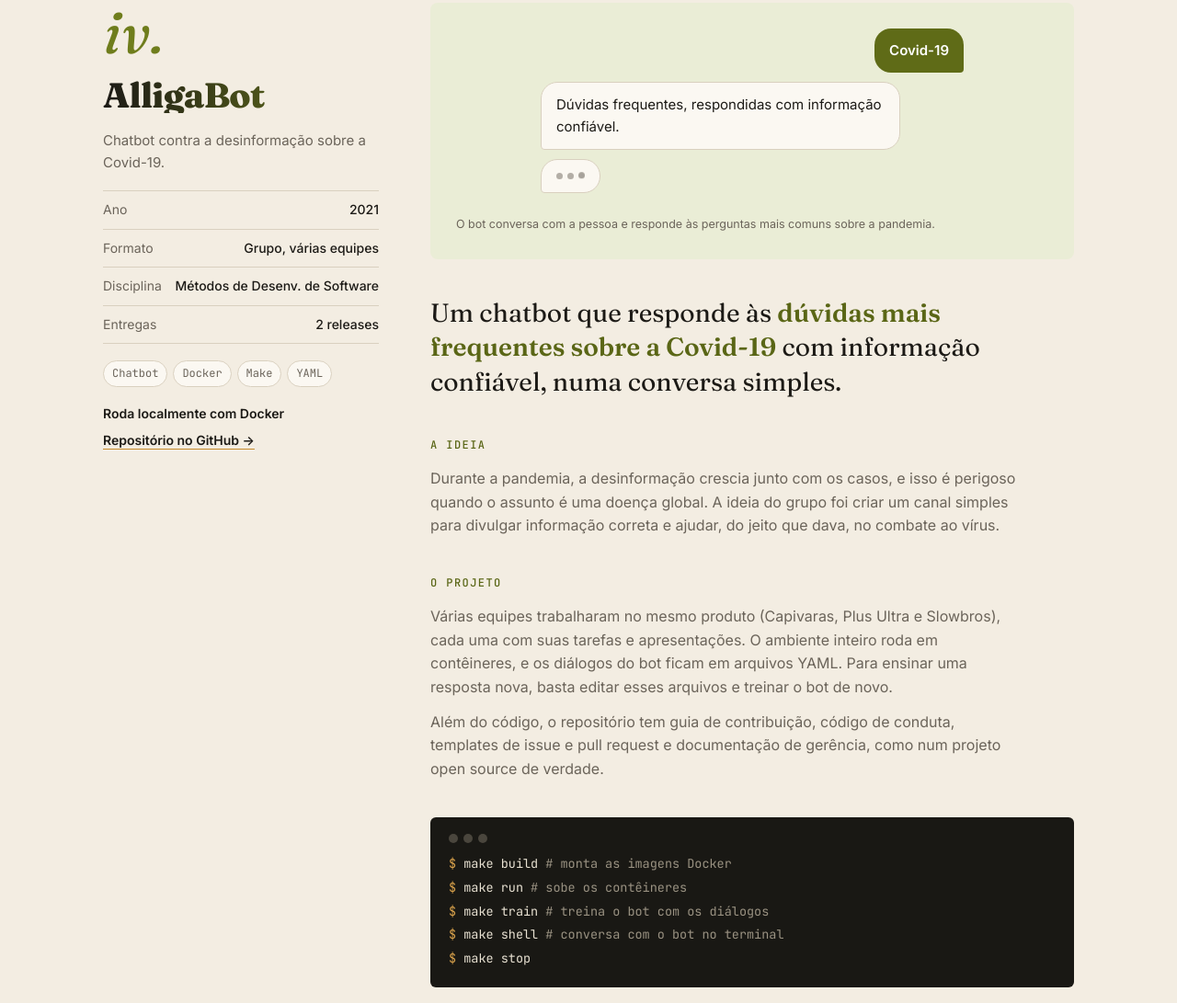
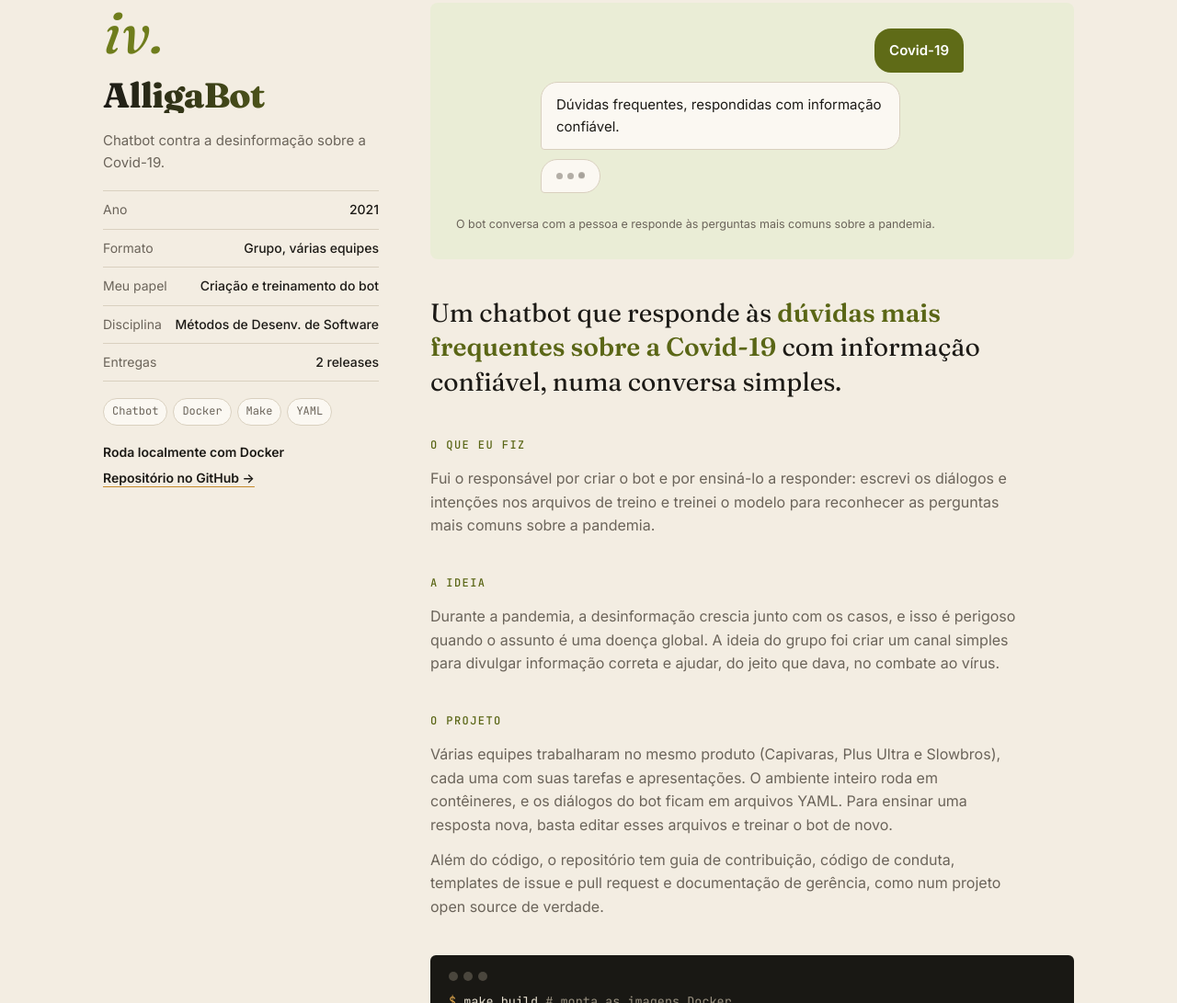
Before and after one commit to Ericklevy/ericklevy.github.io, a plain HTML site: page index.html in a window 1280 px wide. Shown: the part 7412-8503 px from the top of the page at 92% size. Drawn offline with Linux system fonts and the light colour scheme.

Commit message:
Destaca meu papel no AlligaBot
Co-Authored-By: Claude Opus 5.5 <noreply@anthropic.com>
Claude-Session: https://claude.ai/code/session_01CxR4VT6RtGcowUtCPwxrRZ

```diff
--- a/index.html
+++ b/index.html
@@ -713,6 +713,7 @@
         <dl class="facts">
           <div><dt>Ano</dt><dd>2021</dd></div>
           <div><dt>Formato</dt><dd>Grupo, várias equipes</dd></div>
+          <div><dt>Meu papel</dt><dd>Criação e treinamento do bot</dd></div>
           <div><dt>Disciplina</dt><dd>Métodos de Desenv. de Software</dd></div>
           <div><dt>Entregas</dt><dd>2 releases</dd></div>
         </dl>
@@ -729,6 +730,10 @@
           <figcaption>O bot conversa com a pessoa e responde às perguntas mais comuns sobre a pandemia.</figcaption>
         </figure>
         <p class="lede reveal">Um chatbot que responde às <b>dúvidas mais frequentes sobre a Covid-19</b> com informação confiável, numa conversa simples.</p>
+        <div class="block reveal">
+          <h4>O que eu fiz</h4>
+          <p>Fui o responsável por criar o bot e por ensiná-lo a responder: escrevi os diálogos e intenções nos arquivos de treino e treinei o modelo para reconhecer as perguntas mais comuns sobre a pandemia.</p>
+        </div>
         <div class="block reveal">
           <h4>A ideia</h4>
           <p>Durante a pandemia, a desinformação crescia junto com os casos, e isso é perigoso quando o assunto é uma doença global. A ideia do grupo foi criar um canal simples para divulgar informação correta e ajudar, do jeito que dava, no combate ao vírus.</p>
```
